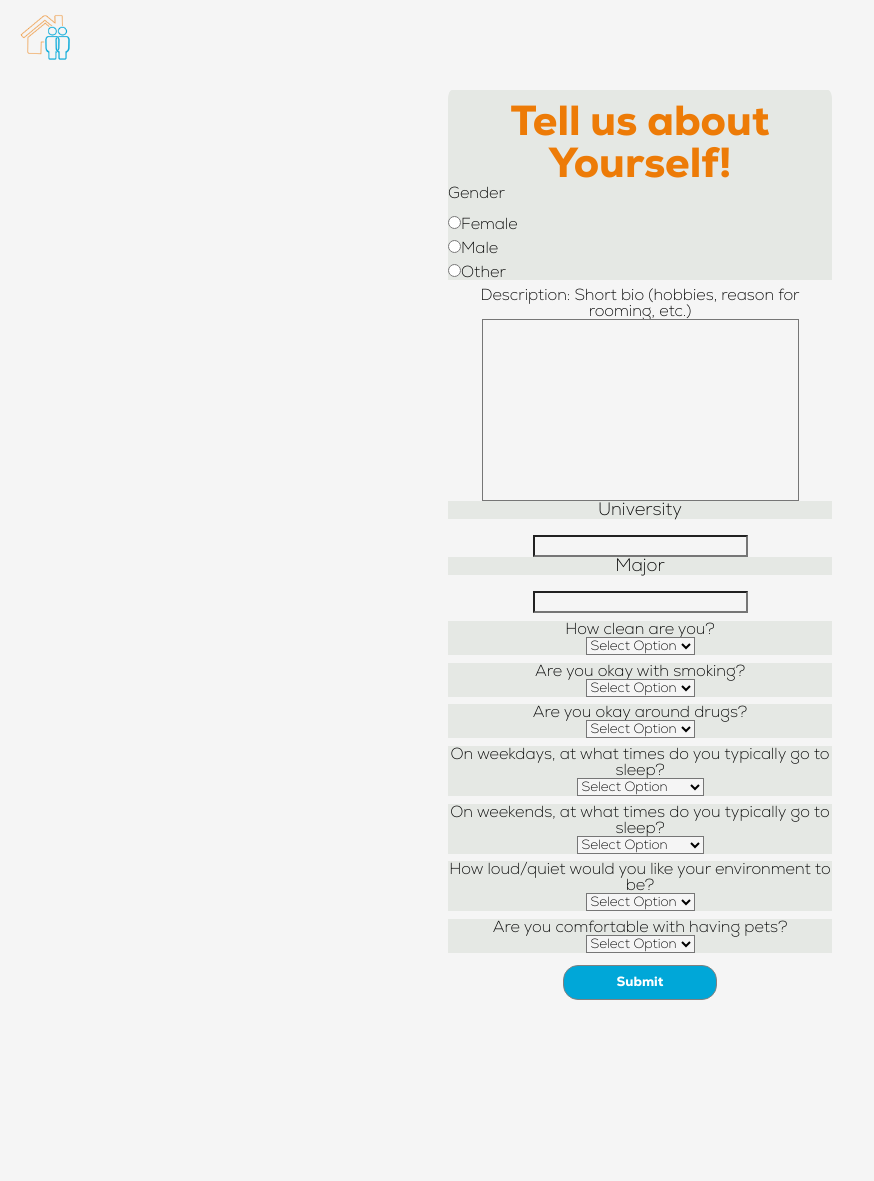
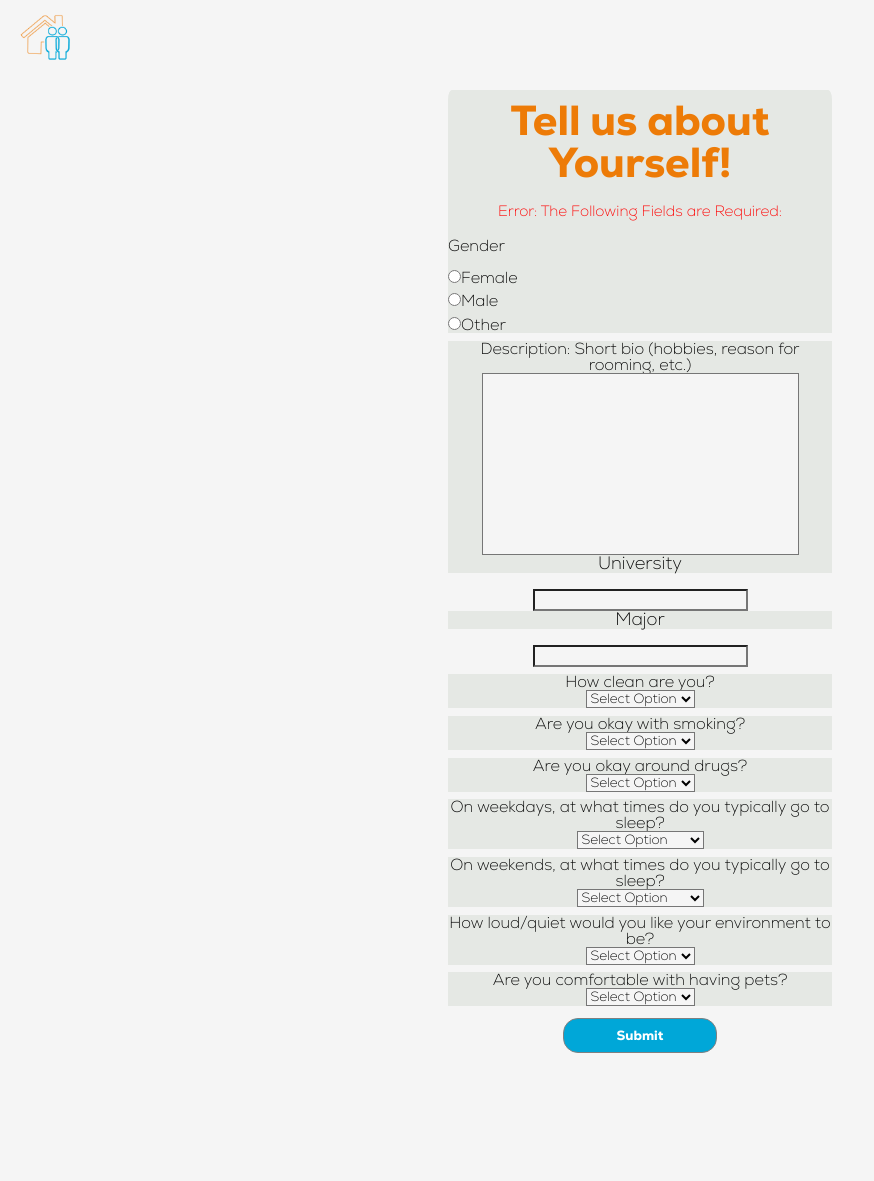
Before and after one commit to The-The-ITC-2023/Roommate-Finder-Application, a PHP site: page /moreInfo.php in a window 1280 px wide. Shown: the whole page, without its empty margins (0-874 px from the left). Before the commit the page ends 1000 px from the top, so only its background shows below. Run offline with PHP 8.4, Linux system fonts and the light colour scheme.

Commit message:
Updated some CSS

```diff
--- a/login.php
+++ b/login.php
@@ -64,7 +64,8 @@
             <input type="password" name="password" class="input blue-border" placeholder=" Enter Password..."><br>
             <input class="button borderless" type="submit" value="SUBMIT" />
         </form>
-        <div class="spacer"></div>
+        <img src="ITCLogoOutline.png" id="logo">
+        <h2 class="small" style="margin-top: 1%; color: black;">Don't have an account? <a id="log-in" href="login.php">Create One Here</a></h2>
     </div>
 </body>
 
--- a/moreInfo.php
+++ b/moreInfo.php
@@ -247,6 +247,7 @@
     <a href="home.html"><img src="ITCLogoOutline.png" class="logo"></a>
     <div class="form">
         <h1>Tell us about Yourself!</h1>
+        <div id="error">Error: The Following Fields are Required:</div>
         <form action="moreInfo.php" method="post" onsubmit="preventRefresh()">
 
             <div class="gender-container">
@@ -259,9 +260,10 @@
                 <div class="spacer"></div>
                 <input class="midsized" type="radio" name="gender" value="other" class="gender">Other <br>
             </div>
-
-            Description: Short bio (hobbies, reason for rooming, etc.) <br>
-            <textarea class="midsized" name="desc" id="desc" cols="30" rows="10"></textarea> <br>
+            <div class="description-container">
+                Description: Short bio (hobbies, reason for rooming, etc.) <br>
+                <textarea class="midsized" name="desc" id="desc" cols="30" rows="10"></textarea> <br>
+            </div>
             <p class="midsized form-background">University</p> <br>
             <input class="midsized" type="text" name="university"> <br>
             <p class="midsized form-background">Major</p> <br>
--- a/styles/moreinfo.css
+++ b/styles/moreinfo.css
@@ -52,6 +52,15 @@
     font-family: 'nexaheavy';
     text-align: center;
     margin-top: 3%;
+    margin-bottom: 5%;
+}
+
+#error {
+    color: red;
+    font-size: 15px;
+    background-color: #E5E8E4;
+    margin-bottom: 5%;
+
 }
 
 #form {
@@ -105,6 +114,10 @@
     background-color:#E5E8E4;
 }
 
+.description-container {
+    background-color: #E5E8E4;
+}
+
 .preferences-container {
     background-color: #E5E8E4;
     margin-top: 2%;
```
Also changed, not shown: styles/login.css (+9 -0 lines).
